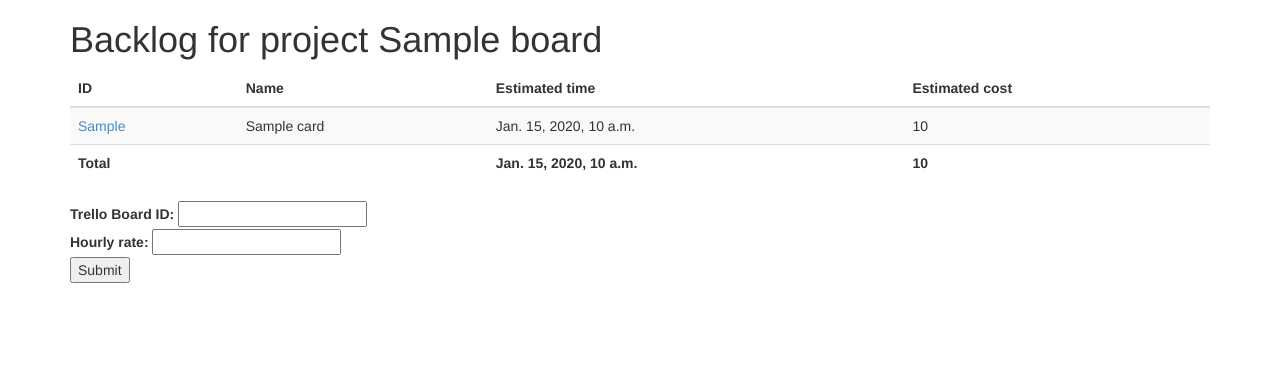
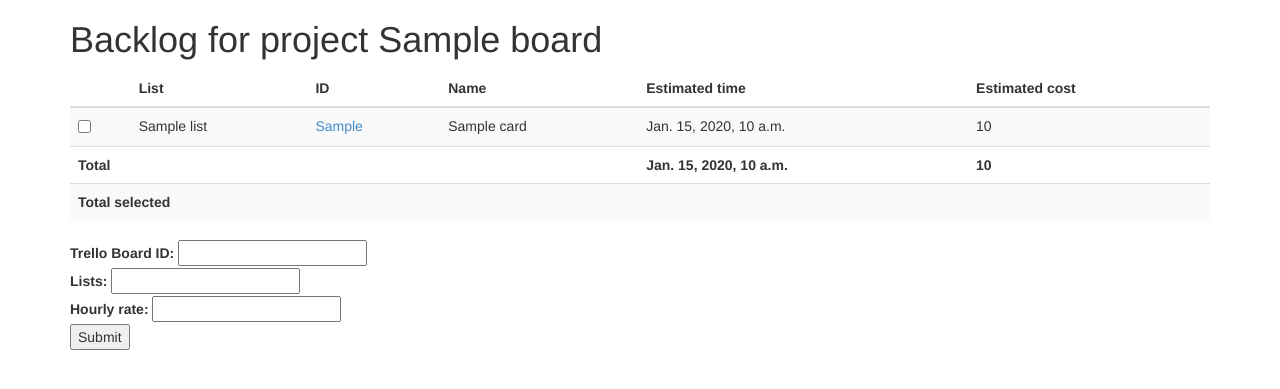
Before and after one commit to bitlabstudio/django-trello-freckle-sprints, a Django app: template sprints/templates/sprints/backlog_view.html in a window 1280 px wide. Shown: the top 389 px of the page. Run offline with Django 3.2, Linux system fonts and the light colour scheme; the template is opened without the code that fills it: most values are stand-ins (such as "Sample title", 1, 10 or a date in 2020); some libraries are stand-ins or nearby versions.

Commit message:
Added checkboxes to backlog view / selecting lists via number now

```diff
--- /dev/null
+++ b/sprints/static/sprints/js/sprints.js
@@ -0,0 +1,19 @@
+function update_total() {
+    var time_total = 0;
+    var cost_total = 0;
+    $(':checked').each(function() {
+        var card_id = $(this).attr('data-card-id');
+        var time = $('[data-time-for="'+ card_id +'"]').html();
+        var cost = $('[data-cost-for="'+ card_id +'"]').html();
+        time_total += parseFloat(time);
+        cost_total += parseFloat(cost);
+        $('[data-id="total-time"]').html(time_total);
+        $('[data-id="total-cost"]').html(cost_total);
+    });
+}
+
+$(document).ready(function() {
+    $('[data-class="check-card"]').click(function() {
+        update_total();
+    });
+});
--- a/sprints/templates/sprints/backlog_view.html
+++ b/sprints/templates/sprints/backlog_view.html
@@ -1,12 +1,14 @@
 {% extends "base.html" %}
-{% load i18n %}
+{% load i18n static %}
 
 {% block main %}
 <h1>{% trans "Backlog" %}{% if board %}{% blocktrans with board_name=board.name %} for project {{ board_name }}{% endblocktrans %}{% endif %}</h1>
-{% if list_.cards %}
+{% if lists %}
     <table class="table table-striped">
         <thead>
             <tr>
+                <th></th>
+                <th>List</th>
                 <th>ID</th>
                 <th>Name</th>
                 <th>Estimated time</th>
@@ -14,25 +16,40 @@
             </tr>
         </thead>
         <tbody>
-            {% for card in list_.cards %}
-                <tr>
-                    <td><a href="{{ card.shortUrl }}" target="_blank">{{ card.idShort }}</a></td>
-                    <td>{{ card.name }}</td>
-                    <td>{{ card.time_estimated }}</td>
-                    <td>{{ card.cost_estimated }}</td>
-                </tr>
+            {% for list in lists %}
+                {% for card in list.cards %}
+                    <tr>
+                        <td><input type="checkbox" data-card-id="{{ card.idShort }}" data-class="check-card" /></td>
+                        <td>{{ list.name }}</td>
+                        <td><a href="{{ card.shortUrl }}" target="_blank">{{ card.idShort }}</a></td>
+                        <td>{{ card.name }}</td>
+                        <td data-time-for="{{ card.idShort }}">{{ card.time_estimated }}</td>
+                        <td data-cost-for="{{ card.idShort }}">{{ card.cost_estimated }}</td>
+                    </tr>
+                {% endfor %}
             {% endfor %}
                 <tr>
-                    <td colspan="2"><strong>{% trans "Total" %}</strong></td>
-                    <td><strong>{{ list_.time_estimated_total }}</strong></td>
-                    <td><strong>{{ list_.cost_estimated_total }}</strong></td>
+                    <td colspan="4"><strong>{% trans "Total" %}</strong></td>
+                    <td><strong>{{ board.time_estimated_total }}</strong></td>
+                    <td><strong>{{ board.cost_estimated_total }}</strong></td>
+                </tr>
+                <tr>
+                    <td colspan="4"><strong>{% trans "Total selected" %}</strong></td>
+                    <td><strong data-id="total-time"></strong></td>
+                    <td><strong data-id="total-cost"></strong></td>
                 </tr>
         </tbody>
     </table>
 {% endif %}
 <form method="get" action=".">
     <div><label>{% trans "Trello Board ID" %}:</label> <input type="text" name="board" /></div>
+    <div><label>{% trans "Lists" %}:</label> <input type="text" name="lists" /></div>
     <div><label>{% trans "Hourly rate" %}:</label> <input type="text" name="rate" /></div>
     <div><input type="submit" value="{% trans "Submit" %}" /></div>
 </form>
 {% endblock %}
+
+
+{% block extrascript %}
+<script src="{% static "sprints/js/sprints.js" %}"></script>
+{% endblock %}
```
Also changed, not shown: sprints/trello_api.py (+16 -11 lines), sprints/views.py (+7 -4 lines), 1 other file.
